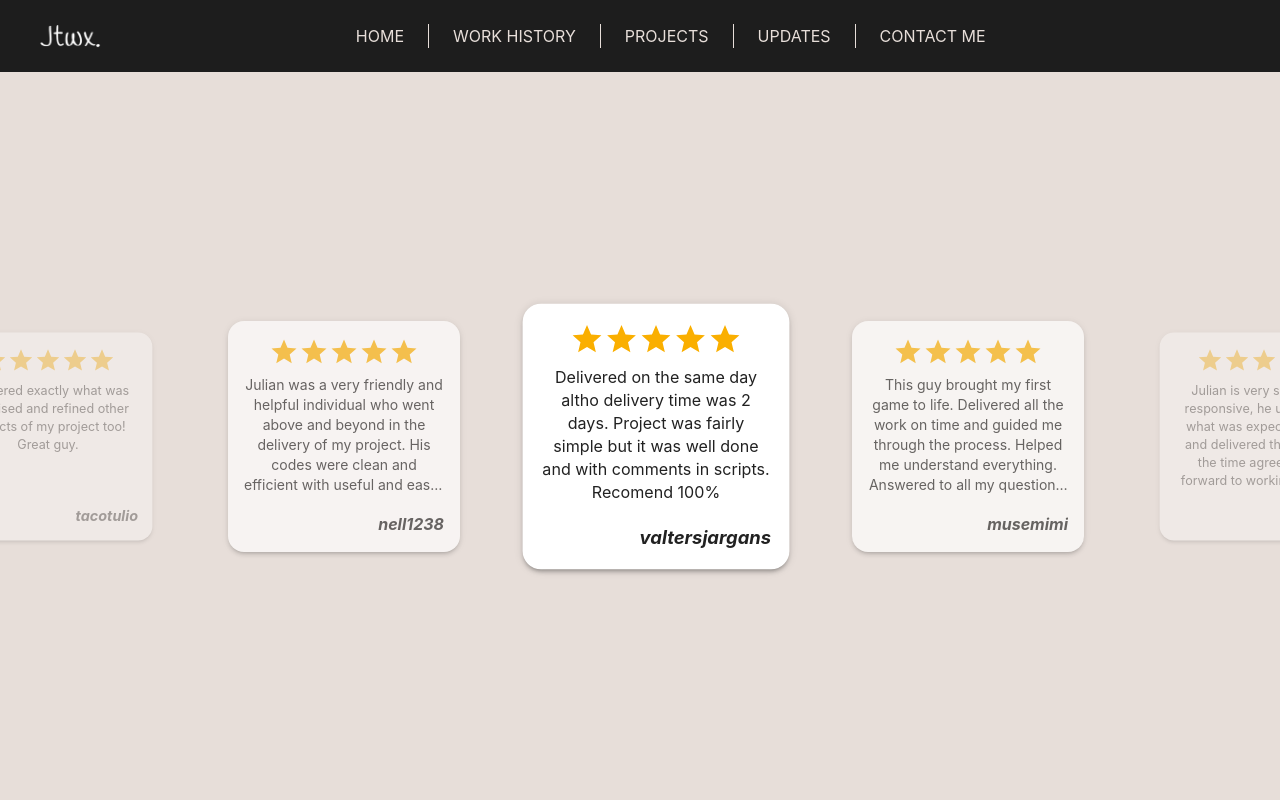
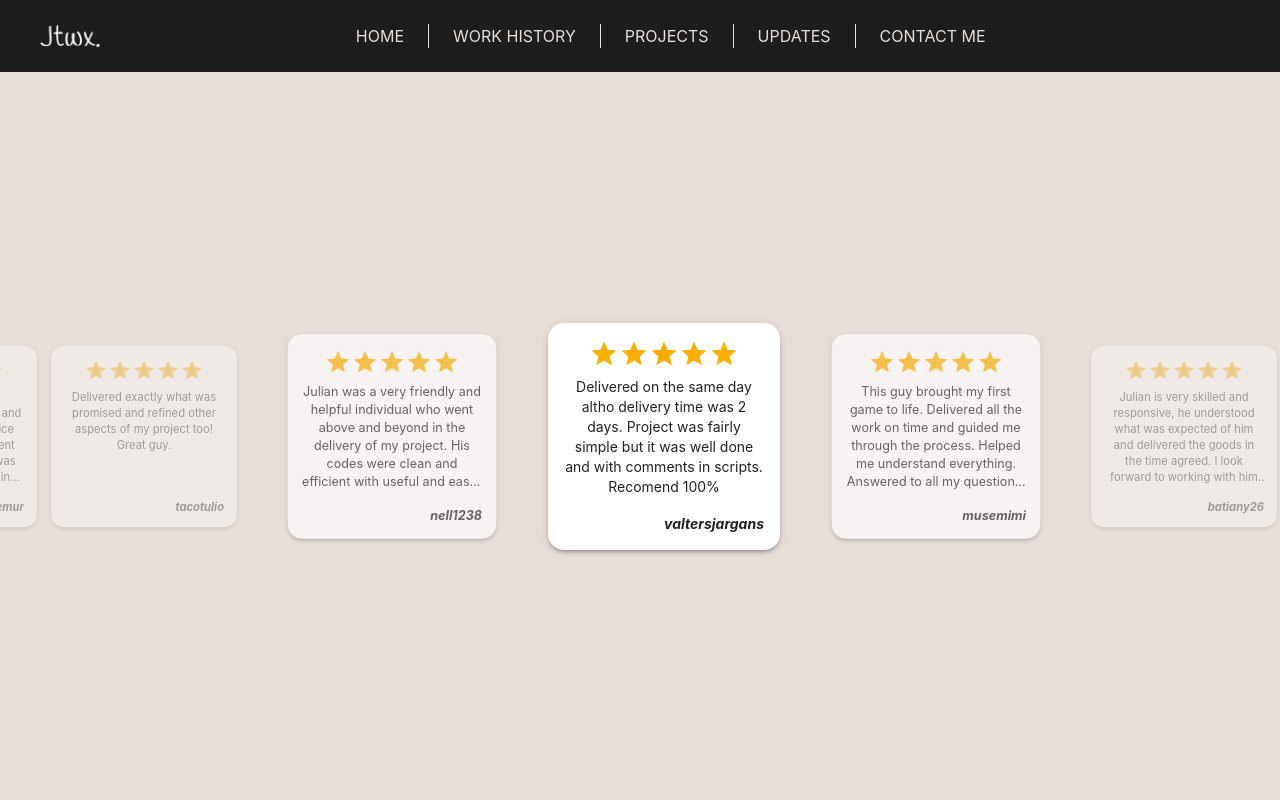
Before and after one commit to juliantwx/Devsite, a React (Create React App) app in the folder frontend/: page /home in a window 1280 px wide. Shown: the top 800 px of the page. Built offline with nearby package versions, Linux system fonts and the light colour scheme; a web font is replaced by a local one.

Commit message:
Adjusted some attributes for Carousel and Review

```diff
--- a/frontend/src/components/Carousel.jsx
+++ b/frontend/src/components/Carousel.jsx
@@ -43,7 +43,7 @@ function Carousel({ items }) {
               key={index}
               className={`flex justify-center transition-opacity duration-500 ${
                 focusLevel === 0
-                  ? "opacity-100 mx-4"
+                  ? "opacity-100 mx-6"
                   : Math.abs(focusLevel) === 1
                   ? "opacity-65"
                   : "opacity-35"
--- a/frontend/src/components/Review.jsx
+++ b/frontend/src/components/Review.jsx
@@ -7,17 +7,18 @@ function Review({ name, rating, message, focusLevel }) {
       elevation={3}
       sx={{
         borderRadius: "16px",
-        margin: 4,
+        marginY: 4,
+        marginX: 1,
         padding: 2,
         display: "flex",
         flexDirection: "column",
         alignItems: "flex-end",
         transform:
           focusLevel === 0
-            ? "scale(1.15)"
+            ? "scale(1)"
             : Math.abs(focusLevel) === 1
-            ? "scale(1)"
-            : "scale(0.9)",
+            ? "scale(0.9)"
+            : "scale(0.8)",
         transition: "transform 0.5s ease-in-out",
         userSelect: "none",
       }}
@@ -29,11 +30,11 @@ function Review({ name, rating, message, focusLevel }) {
       >
         {/* Reviewer's name, rating, and comments */}
         <Rating value={rating} size="large" readOnly></Rating>
-        <p className="text-sm text-center line-clamp-6 overflow-hidden text-ellipses">
+        <p className="text-xs sm:text-sm line-clamp-5 sm:line-clamp-6 text-center overflow-hidden text-ellipses">
           {message}
         </p>
       </Stack>
-      <h1 className="text-md font-bold line-clamp-1 text-ellipses italic">
+      <h1 className="text-sm font-bold line-clamp-1 text-ellipses italic">
         {name}
       </h1>
     </Paper>
```
